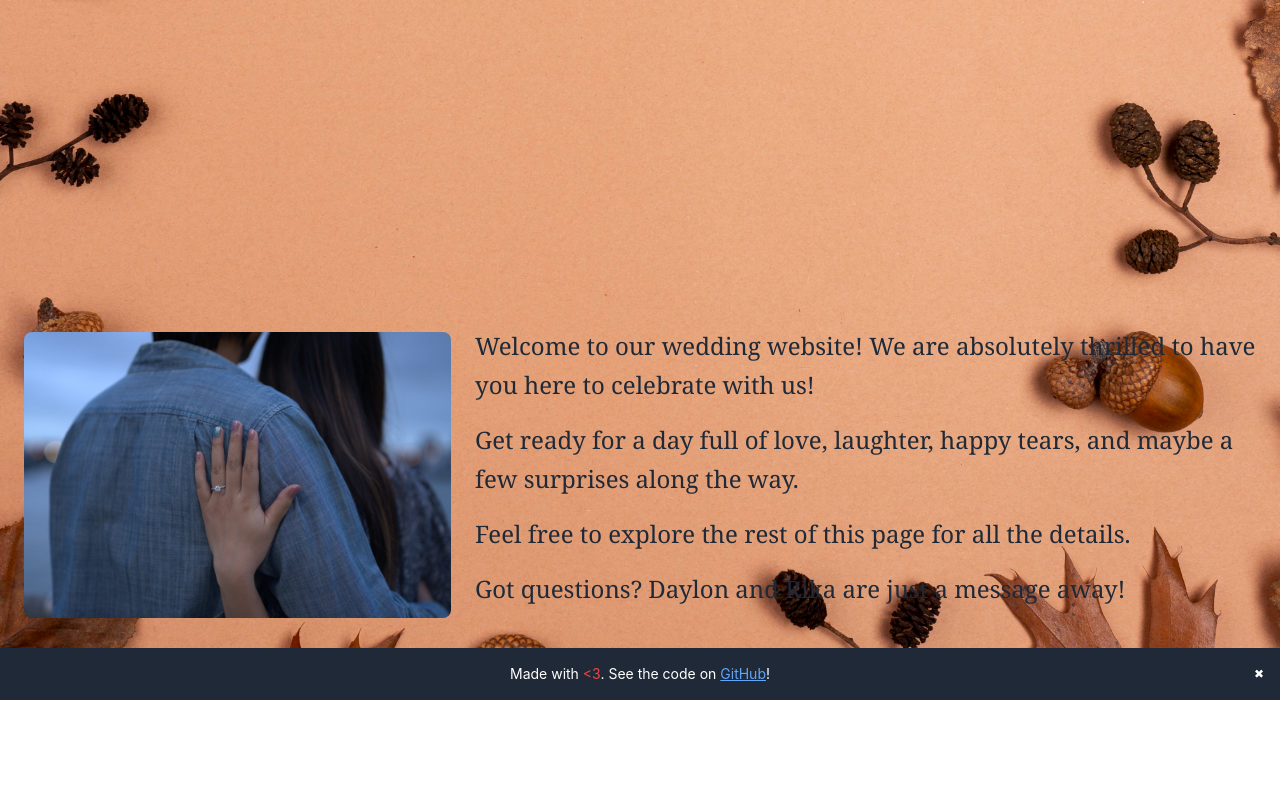
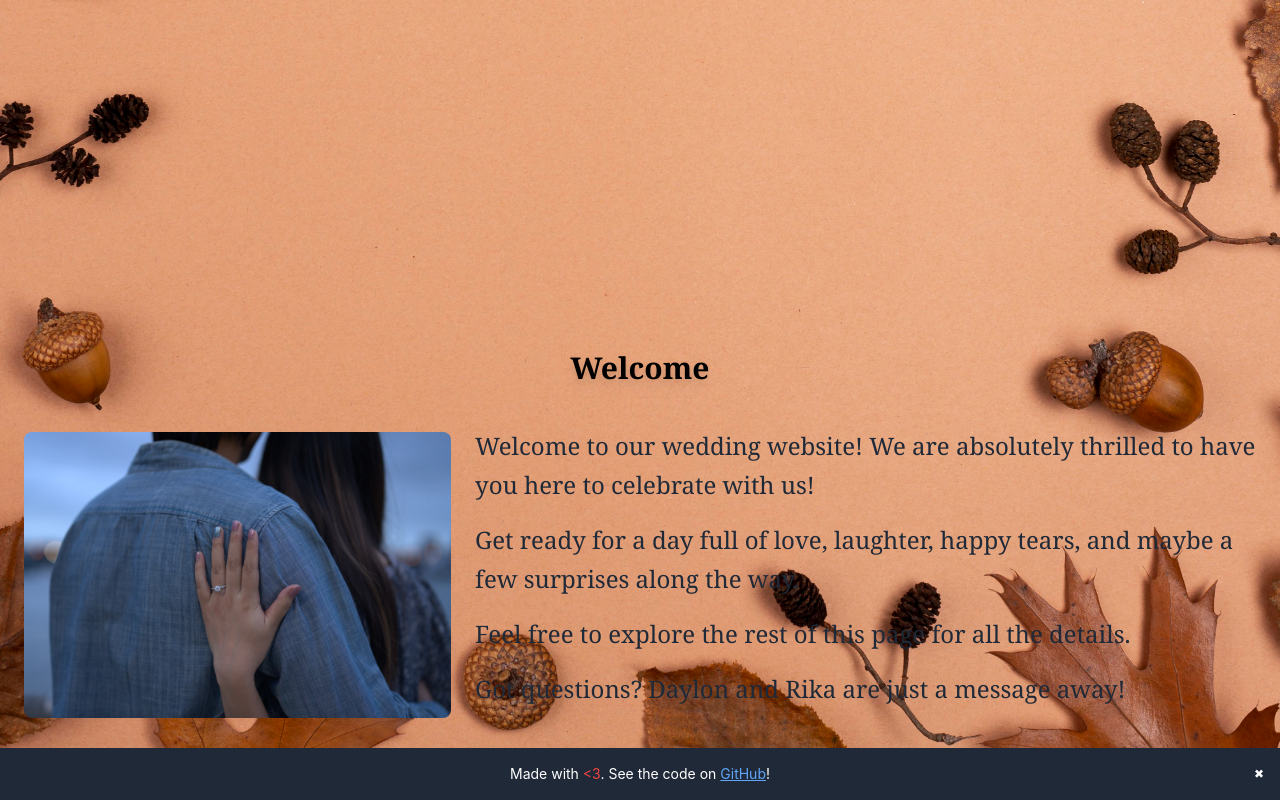
Before and after one commit to DaylonSrinivasan/wedding, a Next.js app: page / in a window 1280 px wide. Shown: the part 498-1298 px from the top of the page. Before the commit the page ends 1198 px from the top, so only its background shows below. Built offline with nearby package versions, Linux system fonts and the light colour scheme.

Commit message:
Add welcome section header.

```diff
--- a/app/Components/SectionHeader/SectionHeader.tsx
+++ b/app/Components/SectionHeader/SectionHeader.tsx
@@ -10,17 +10,17 @@ interface SectionHeaderProps {
 const SectionHeader: React.FC<SectionHeaderProps> = ({ text }) => {
 
     return (
-        <main className="relative w-full h-screen flex flex-col items-center justify-center">
+        <div className="w-full flex flex-col items-center justify-center mt-6">
             {/* Animated Text */}
             <motion.h1
                 initial={{ opacity: 0, y: 50 }}
                 animate={{ opacity: 1, y: 0 }}
                 transition={{ duration: 1.5, ease: "easeOut" }}
-                className="text-5xl font-serif font-bold text-black drop-shadow-lg mb-6"
+                className="text-3xl font-serif font-bold text-black drop-shadow-lg mb-4"
             >
                 {text}
             </motion.h1>
-        </main>
+        </div>
     );
 };
 
--- a/app/Components/Welcome/Welcome.tsx
+++ b/app/Components/Welcome/Welcome.tsx
@@ -4,6 +4,7 @@ import React from "react";
 import Image from 'next/image';
 import EngagementPhoto from '../../../public/engagement-shot.jpg';
 import { motion } from 'framer-motion';
+import SectionHeader from '../SectionHeader/SectionHeader'; // Import the SectionHeader component
 
 interface WelcomeProps {
     language: 'en' | 'jp';
@@ -12,6 +13,7 @@ interface WelcomeProps {
 const Welcome: React.FC<WelcomeProps> = ({ language }) => {
     const textContent = {
         en: {
+            header: "Welcome",
             welcomeMessage: [
                 "Welcome to our wedding website! We are absolutely thrilled to have you here to celebrate with us!",
                 "Get ready for a day full of love, laughter, happy tears, and maybe a few surprises along the way.",
@@ -20,6 +22,7 @@ const Welcome: React.FC<WelcomeProps> = ({ language }) => {
             ],
         },
         jp: {
+            header: "ようこそ",
             welcomeMessage: [
                 "私たちの結婚式のウェブサイトへようこそ！一緒にお祝いできることをとても嬉しく思っています！",
                 "愛と笑い、幸せな涙、そしていくつかのサプライズに満ちた一日をお楽しみください。",
@@ -29,11 +32,13 @@ const Welcome: React.FC<WelcomeProps> = ({ language }) => {
         },
     };
 
-    const { welcomeMessage } = textContent[language];
+    const { header, welcomeMessage } = textContent[language];
 
     return (
-        <section className="flex flex-col md:flex-row items-center justify-between p-6">
-            {/* Engagement photo */}
+        <section className="flex flex-col items-center justify-center p-6"> {/* Use flex-col to stack items */}
+            <SectionHeader text={header} /> {/* Place header at the top */}
+
+            <div className="flex flex-col md:flex-row items-center justify-between mt-6"> {/* Added mt-6 for space */}
                 <motion.div
                     initial={{ opacity: 0, x: -100 }}
                     whileInView={{ opacity: 1, x: 0 }}
@@ -57,6 +62,7 @@ const Welcome: React.FC<WelcomeProps> = ({ language }) => {
                         <p key={index} className="text-2xl leading-relaxed mb-4">{paragraph}</p>
                     ))}
                 </motion.div>
+            </div>
         </section>
     );
 };
```
Lines whose indentation alone changed are shown as unchanged.
